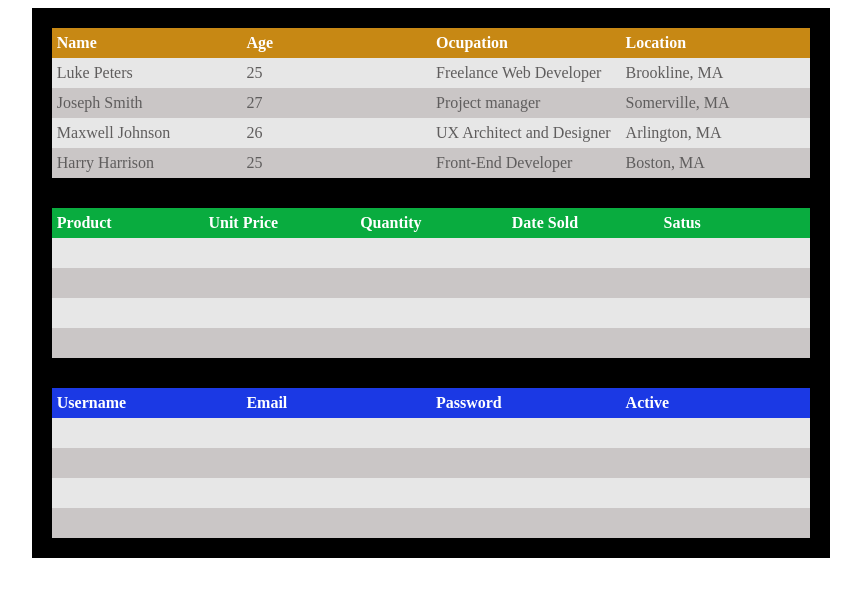
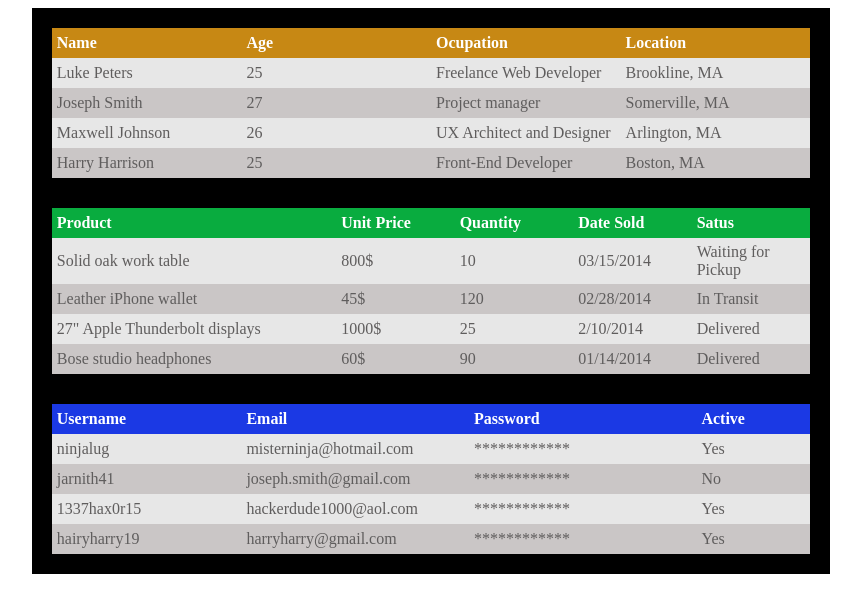
Before and after one commit to oldmanxxxv/html-css, a plain HTML site: page starbuzzcoffee/forms/exercitii/tabel/tabel.html in a window 1280 px wide. Shown: the whole page, without its empty margins (209-1070 px from the left). Drawn offline with Linux system fonts and the light colour scheme.

Commit message:
Lectia 5 acasa

```diff
--- a/starbuzzcoffee/forms/exercitii/tabel/tabel.css
+++ b/starbuzzcoffee/forms/exercitii/tabel/tabel.css
@@ -17,7 +17,7 @@
 
 th {
     color:white;
-    font-family: 'Montserrat';
+    font-family: 'sans-serif';
 }
 
 #first th, #first td, #third th, #third td {
@@ -26,7 +26,16 @@ th {
     text-align: left;
     padding: 5px 0 5px 5px;
     width:25%;
-    font-family: 'Montserrat';
+    font-family: 'sans-serif';
+}
+
+#second tr th:first-child, #second tr td:first-child {
+    height: 20px;
+    line-height: 18px;
+    text-align: left;
+    padding: 5px 0 5px 5px;
+    width:30%;
+    font-family: 'asns-serif';
 }
 
 tr:nth-child(2n+1) {
@@ -41,8 +50,8 @@ tr:nth-child(2n) {
     background-color: rgb(199, 136, 20);
 }
 
-#second th, #second td {
-    width:20%;
+#second th:nth-child(n), #second td:nth-child(n) {
+    width:12.5%;
     height: 20px;
     line-height: 18px;
     text-align: left;
@@ -58,3 +67,11 @@ tr:nth-child(2n) {
 }
 
 #third {margin-bottom: 0;}
+
+#third tr td:first-child, #third tr td:last-child {
+    width: 20%;
+}
+
+#third tr td:nth-child(2), #third tr td:nth-child(3) {
+    width:30%;
+}
--- a/starbuzzcoffee/forms/exercitii/tabel/tabel.html
+++ b/starbuzzcoffee/forms/exercitii/tabel/tabel.html
@@ -54,32 +54,32 @@
                 <th>Satus</th>
             </tr>
             <tr>
-                <td></td>
-                <td></td>
-                <td></td>
-                <td></td>
-                <td></td>
+                <td>Solid oak work table</td>
+                <td>800$</td>
+                <td>10</td>
+                <td>03/15/2014</td>
+                <td>Waiting for Pickup</td>
             </tr>
             <tr>
-                <td></td>
-                <td></td>
-                <td></td>
-                <td></td>
-                <td></td>
+                <td>Leather iPhone wallet</td>
+                <td>45$</td>
+                <td>120</td>
+                <td>02/28/2014</td>
+                <td>In Transit</td>
             </tr>
             <tr>
-                <td></td>
-                <td></td>
-                <td></td>
-                <td></td>
-                <td></td>
+                <td>27" Apple Thunderbolt displays</td>
+                <td>1000$</td>
+                <td>25</td>
+                <td>2/10/2014</td>
+                <td>Delivered</td>
             </tr>
             <tr>
-                <td></td>
-                <td></td>
-                <td></td>
-                <td></td>
-                <td></td>
+                <td>Bose studio headphones</td>
+                <td>60$</td>
+                <td>90</td>
+                <td>01/14/2014</td>
+                <td>Delivered</td>
             </tr>
         </table>
 
@@ -91,28 +91,28 @@
                 <th>Active</th>
             </tr>
             <tr>
-                <td></td>
-                <td></td>
-                <td></td>
-                <td></td>
+                <td>ninjalug</td>
+                <td>misterninja@hotmail.com</td>
+                <td>************</td>
+                <td>Yes</td>
             </tr>
             <tr>
-                <td></td>
-                <td></td>
-                <td></td>
-                <td></td>
+                <td>jarnith41</td>
+                <td>joseph.smith@gmail.com</td>
+                <td>************</td>
+                <td>No</td>
             </tr>
             <tr>
-                <td></td>
-                <td></td>
-                <td></td>
-                <td></td>
+                <td>1337hax0r15</td>
+                <td>hackerdude1000@aol.com</td>
+                <td>************</td>
+                <td>Yes</td>
             </tr>
             <tr>
-                <td></td>
-                <td></td>
-                <td></td>
-                <td></td>
+                <td>hairyharry19</td>
+                <td>harryharry@gmail.com</td>
+                <td>************</td>
+                <td>Yes</td>
             </tr>
         </table>
 
```
